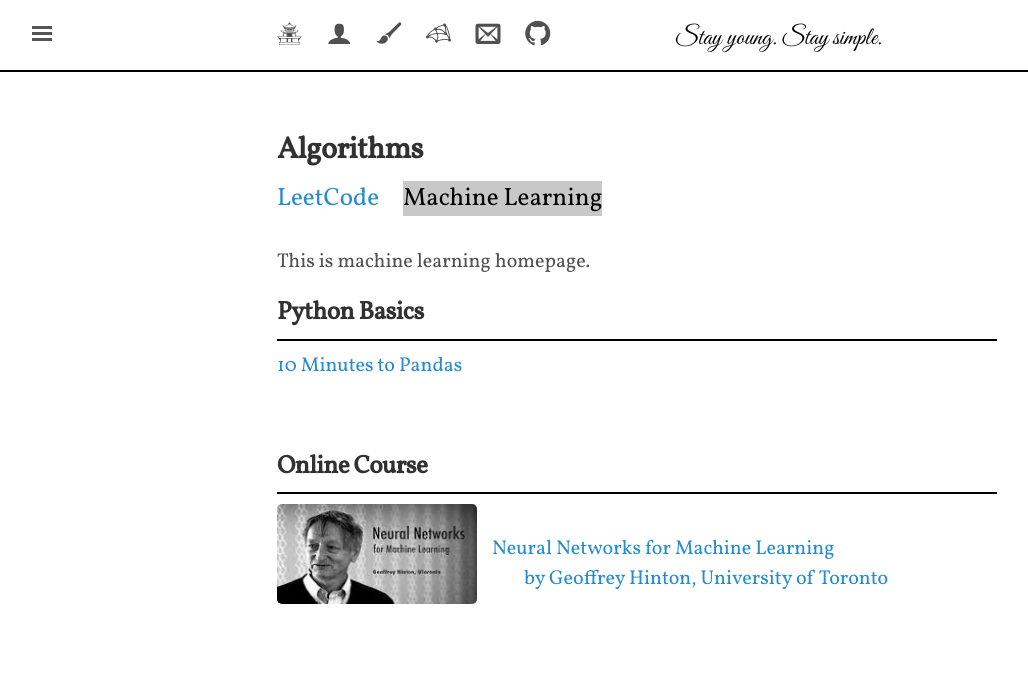
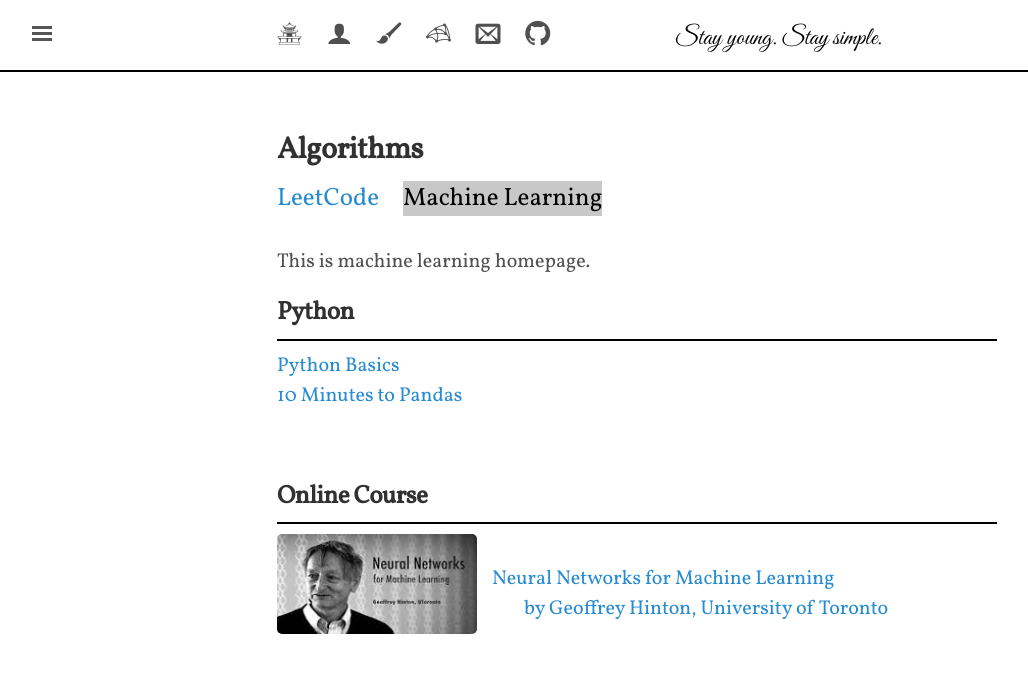
Before and after one commit to shevapato2008/myBlog, a Jekyll site: the page built from algorithms/machinelearning/index.md, in a window 1280 px wide. Shown: the top 673 px of the page, without its empty margins (3-1031 px from the left). Built offline with Jekyll 4.4.1, drawn with Linux system fonts in a browser that asks for light colours; some web fonts are replaced.

Commit message:
Updated.

```diff
--- a/algorithms/machinelearning/index.md
+++ b/algorithms/machinelearning/index.md
@@ -4,10 +4,10 @@ layout: algorithm
 
 This is machine learning homepage.
 
-## Python Basics
+## Python
 ---
-
-[10 Minutes to Pandas]({{site.baseurl}}/algorithms/machinelearning/10-minutes-to-pandas "10 Minutes to Pandas")
+[Python Basics]({{site.baseurl}}/algorithms/machinelearning/python_basics/ "Python Basics") <br>
+[10 Minutes to Pandas]({{site.baseurl}}/algorithms/machinelearning/10-minutes-to-pandas "10 Minutes to Pandas") <br>
 
 <br>
 
```
